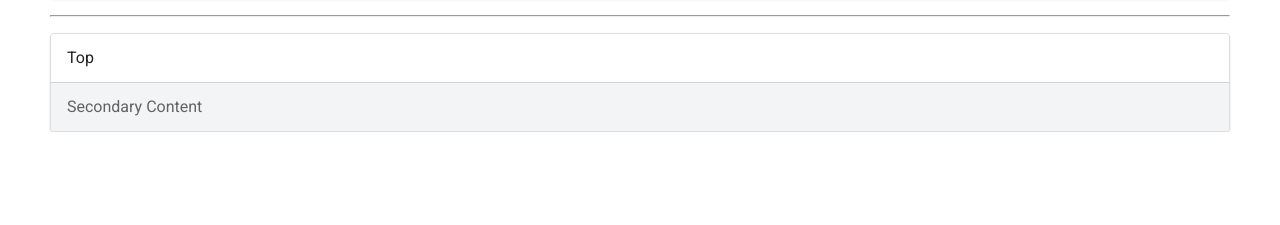
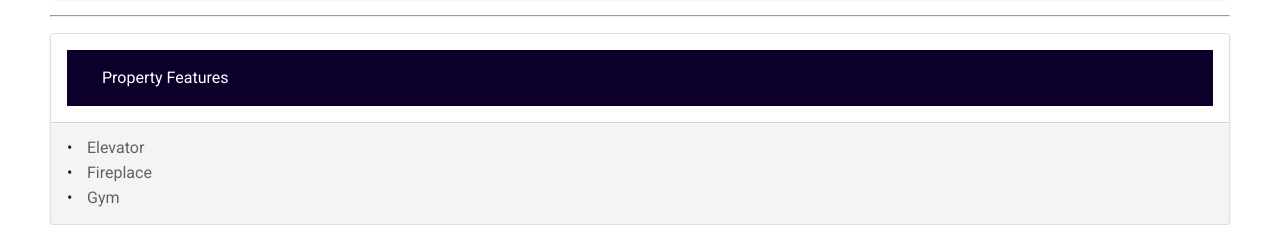
Before and after one commit to cwilso88/realestateappREACT, a React (Create React App) app: page /listing/1 in a window 1280 px wide. Shown: the part 1337-1562 px from the top of the page. Before the commit the page ends 1469 px from the top, so only its background shows below. Built offline with nearby package versions, Linux system fonts and the light colour scheme.

Commit message:
Created the list section for property features

```diff
--- a/src/components/layout/ViewListing.js
+++ b/src/components/layout/ViewListing.js
@@ -42,10 +42,14 @@ const ViewListing = (props) => {
             <hr/>
             <div className="ui segments">
                 <div className="ui segment">
-                    <p>Top</p>
+                    <header>Property Features</header>
                 </div>
                 <div className="ui secondary segment">
-                    <p>Secondary Content</p>
+                <ul className="ui list">
+                    <li>Elevator</li>
+                    <li>Fireplace</li>
+                    <li>Gym</li>
+                    </ul>
                 </div>
                 </div>
             </div>
```
